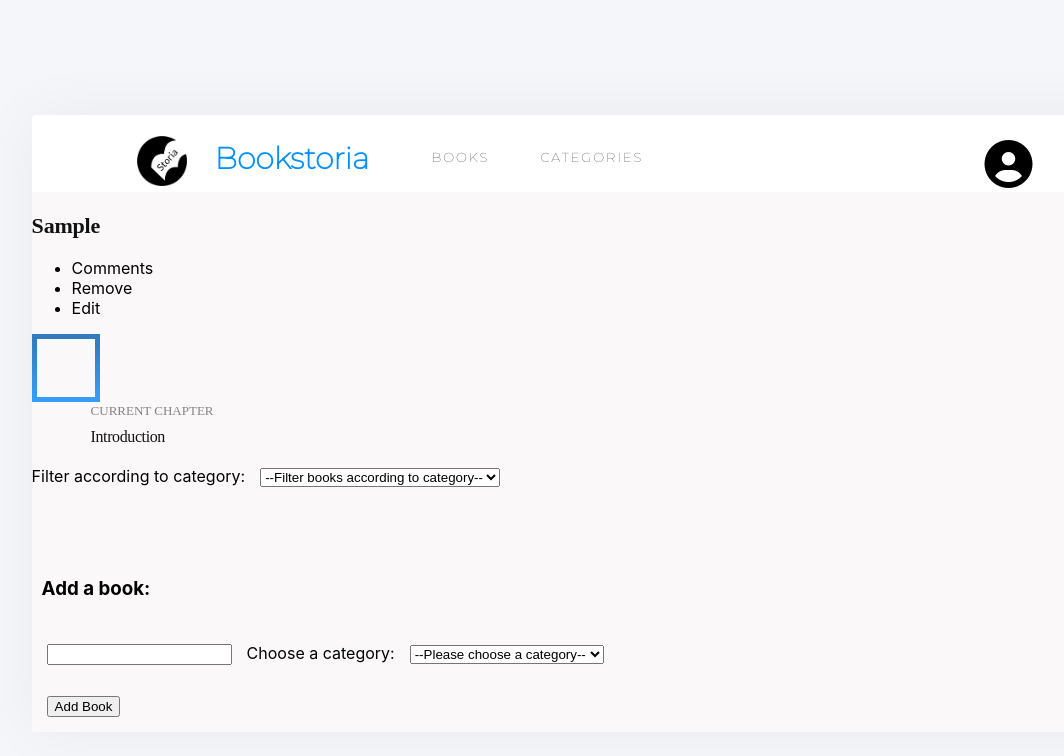
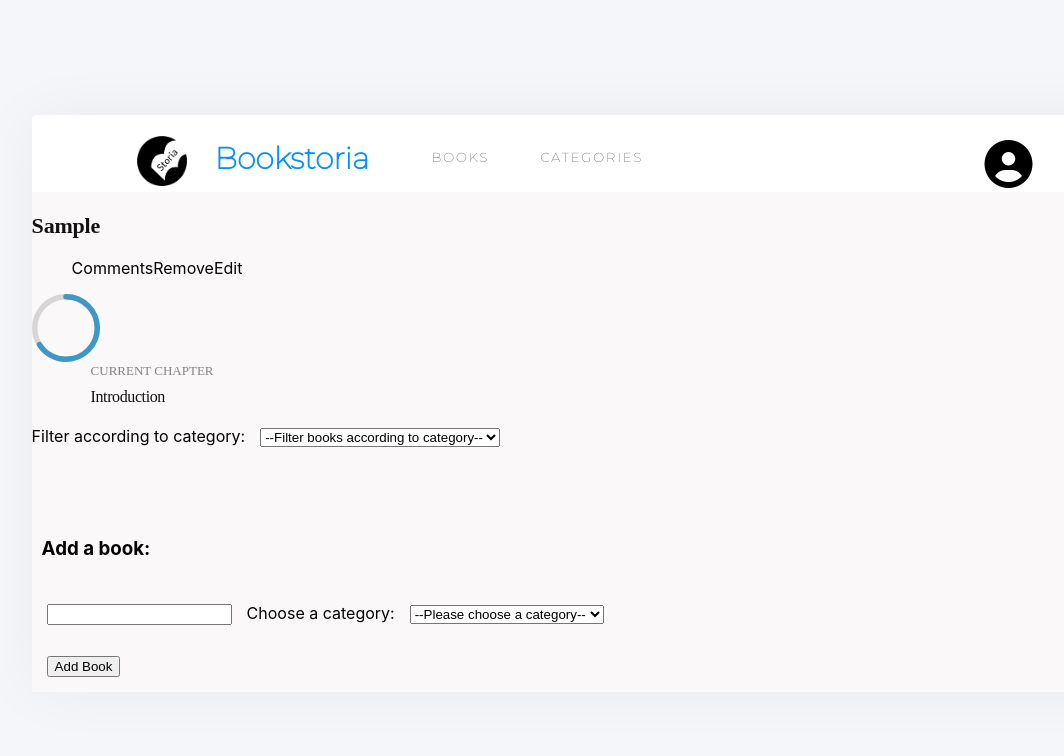
Before and after one commit to Bluette1/bookstore, a React (Create React App) app: page / in a window 1280 px wide. Both pictures are taken after typing "Sample" into the empty fields and a click on the button "Add Book". Shown: the top 756 px of the page, without its empty margins (58-1122 px from the left). Built offline with nearby package versions, Linux system fonts and the light colour scheme.

Commit message:
Add progressbar

```diff
--- a/package.json
+++ b/package.json
@@ -10,6 +10,7 @@
     "babel-eslint": "^10.1.0",
     "prop-types": "^15.7.2",
     "react": "^17.0.1",
+    "react-circular-progressbar": "^2.0.3",
     "react-dom": "^17.0.1",
     "react-redux": "^7.2.2",
     "react-scripts": "4.0.1",
--- a/src/App.css
+++ b/src/App.css
@@ -1,6 +1,6 @@
 @import url('https://fonts.googleapis.com/css2?family=Montserrat:wght@100&display=swap');
 
-.bookstore-heading {
+ul {
   display: flex;
   list-style: none;
 }
@@ -69,6 +69,7 @@ row {
   /* padding-top: 40px; */
   /* margin: 0 1px 15px 0; */
   /* padding: 32px 119px 26px 27px; */
+  margin-top: 40px;
   display: flex;
   justify-content: space-between;
   padding-right: 100px;
@@ -144,3 +145,7 @@ row {
   letter-spacing: -0.4px;
   color: #121212;
 }
+
+.progressBar {
+  width: 68px;
+}
--- a/src/components/Book.js
+++ b/src/components/Book.js
@@ -1,10 +1,13 @@
 import React from 'react';
 import { connect } from 'react-redux';
 import PropTypes from 'prop-types';
+import { CircularProgressbar } from 'react-circular-progressbar';
+import 'react-circular-progressbar/dist/styles.css';
 import { removeBook } from '../actions/index';
 
 const Book = ({ book, handleRemoveBook }) => {
   const { title, category } = book;
+  const value = 0.66;
   return (
     // <tr>
     //   <td>{id}</td>
@@ -31,7 +34,9 @@ const Book = ({ book, handleRemoveBook }) => {
         </ul>
       </div>
       <div>
-        <div className="percentage" />
+        <div className="progressBar">
+          <CircularProgressbar className="progressBar" value={value} maxValue={1} />
+        </div>
       </div>
       <div>
         <h4 className="current-chapter">CURRENT CHAPTER</h4>
```
